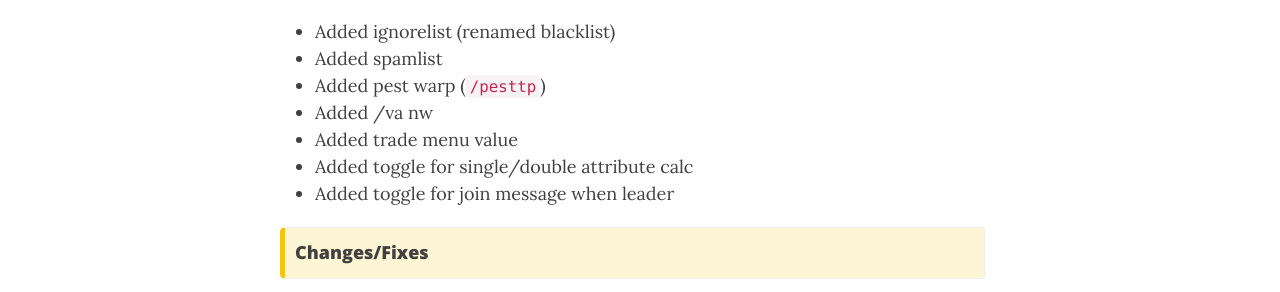
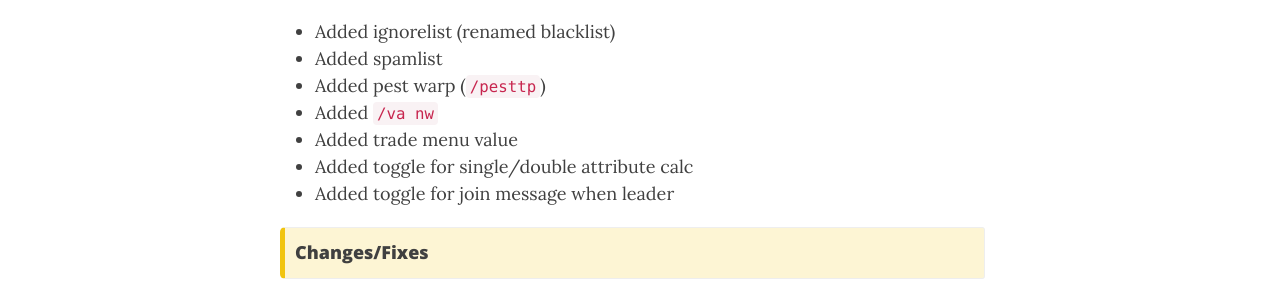
Before and after one commit to zhenga8533/VolcAddons, a Jekyll site: the page built from docs/_posts/2024-01-06-v2_8_5.md, in a window 1280 px wide and 900 px high. Shown: the part 426-718 px from the top of the window. Built offline with Jekyll 4.4.1, drawn with Linux system fonts in a browser that asks for light colours; nearby versions of some CDN libraries; comment, search, counter and statistics services are not loaded.

Commit message:
Update 2024-01-06-v2_8_5.md

```diff
--- a/docs/_posts/2024-01-06-v2_8_5.md
+++ b/docs/_posts/2024-01-06-v2_8_5.md
@@ -15,7 +15,7 @@ author: Volcaronitee
 - Added ignorelist (renamed blacklist)
 - Added spamlist
 - Added pest warp (`/pesttp`)
-- Added /va nw
+- Added `/va nw`
 - Added trade menu value
 - Added toggle for single/double attribute calc
 - Added toggle for join message when leader
```
